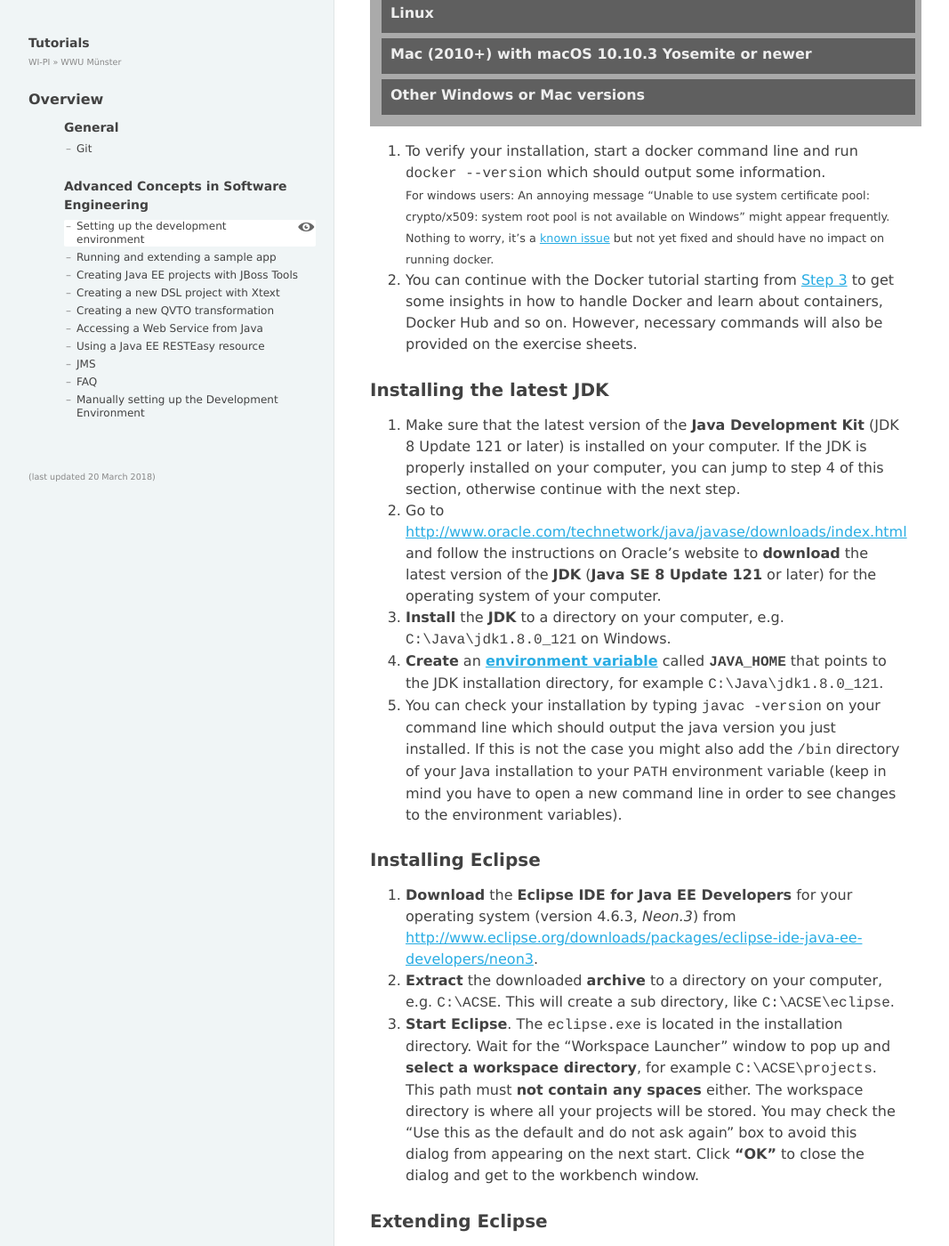
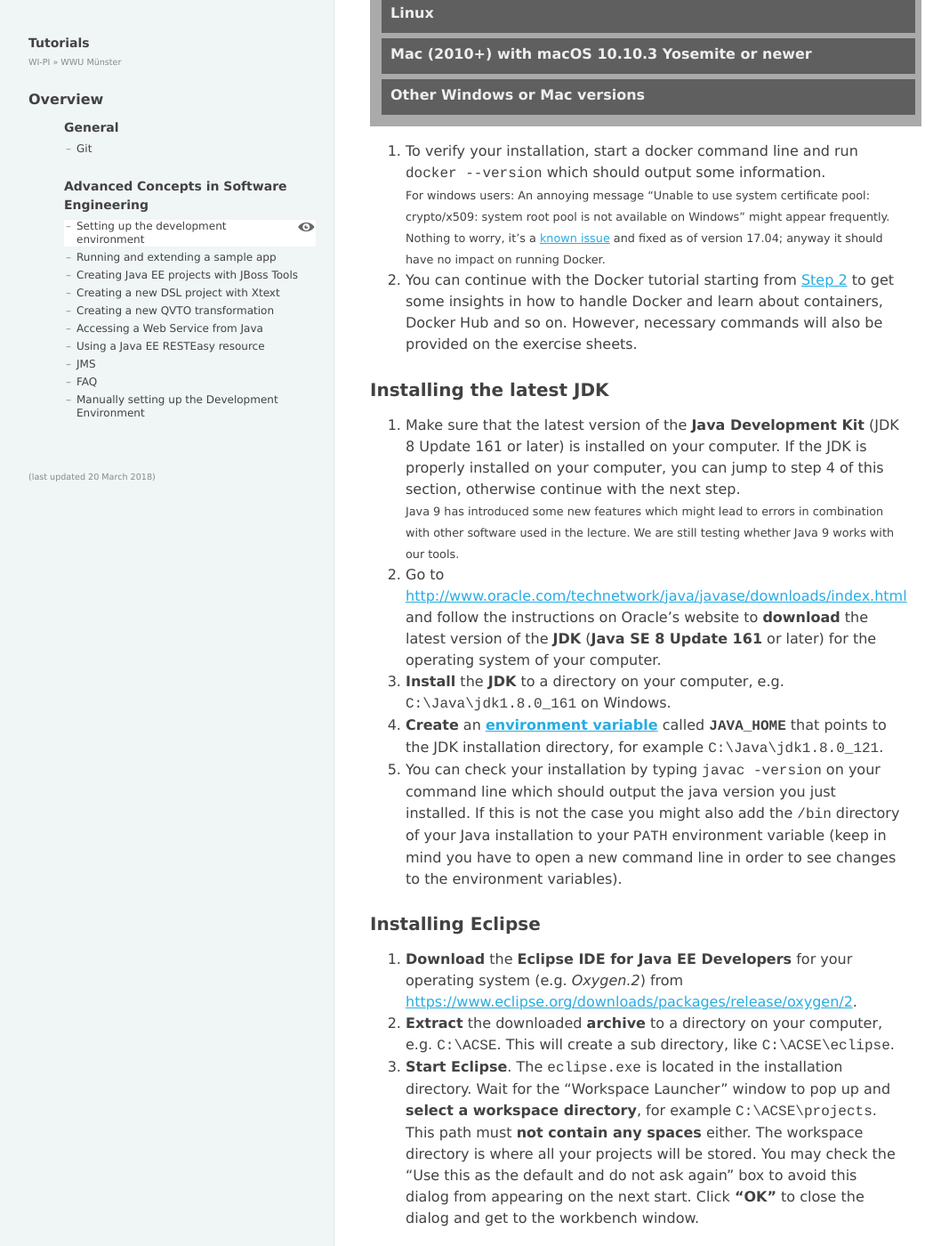
Before and after one commit to wwu-pi/tutorials, a Jekyll site: the page built from lectures/acse/010_setting_up_environment_with_docker.md, in a window 1280 px wide and 1400 px high, scrolled down 559 px. Shown: the whole window at 89% size, without its empty margins (8-1075 px from the left). Built offline with Jekyll 4.4.1, drawn with Linux system fonts in a browser that asks for light colours; some of the changed text lies outside the part shown.

Commit message:
Start updating tutorials for ACSE2018

```diff
--- a/lectures/acse/010_setting_up_environment_with_docker.md
+++ b/lectures/acse/010_setting_up_environment_with_docker.md
@@ -47,20 +47,21 @@
 </div>
 
 1. To verify your installation, start a docker command line and run ``docker --version`` which should output some information.
-<br><small>For windows users: An annoying message "Unable to use system certificate pool: crypto/x509: system root pool is not available on Windows" might appear frequently. Nothing to worry, it's a [known issue](https://github.com/docker/docker/issues/30450) but not yet fixed and should have no impact on running docker.</small>
-1. You can continue with the Docker tutorial starting from [Step 3](https://docs.docker.com/engine/getstarted/step_one/#step-3-verify-your-installation) to get some insights in how to handle Docker and learn about containers, Docker Hub and so on. However, necessary commands will also be provided on the exercise sheets.
+<br><small>For windows users: An annoying message "Unable to use system certificate pool: crypto/x509: system root pool is not available on Windows" might appear frequently. Nothing to worry, it's a [known issue](https://github.com/docker/docker/issues/30450) and fixed as of version 17.04; anyway it should have no impact on running Docker.</small>
+1. You can continue with the Docker tutorial starting from [Step 2](https://docs.docker.com/get-started/part2/) to get some insights in how to handle Docker and learn about containers, Docker Hub and so on. However, necessary commands will also be provided on the exercise sheets.
 
 ## <a id="jdk" name="jdk"></a>Installing the latest JDK
 
-1. Make sure that the latest version of the **Java Development Kit** (JDK 8 Update 121 or later) is installed on your computer. If the JDK is properly installed on your computer, you can jump to step 4 of this section, otherwise continue with the next step.
-1. Go to [http://www.oracle.com/technetwork/java/javase/downloads/index.html](http://www.oracle.com/technetwork/java/javase/downloads/index.html) and follow the instructions on Oracle's website to **download** the latest version of the **JDK** (**Java SE 8 Update 121** or later) for the operating system of your computer.
-1. **Install** the **JDK** to a directory on your computer, e.g. ``C:\Java\jdk1.8.0_121`` on Windows.
+1. Make sure that the latest version of the **Java Development Kit** (JDK 8 Update 161 or later) is installed on your computer. If the JDK is properly installed on your computer, you can jump to step 4 of this section, otherwise continue with the next step.
+<br><small>Java 9 has introduced some new features which might lead to errors in combination with other software used in the lecture. We are still testing whether Java 9 works with our tools.</small>
+1. Go to [http://www.oracle.com/technetwork/java/javase/downloads/index.html](http://www.oracle.com/technetwork/java/javase/downloads/index.html) and follow the instructions on Oracle's website to **download** the latest version of the **JDK** (**Java SE 8 Update 161** or later) for the operating system of your computer.
+1. **Install** the **JDK** to a directory on your computer, e.g. ``C:\Java\jdk1.8.0_161`` on Windows.
 1. **Create** an **[environment variable](#envvar)** called **``JAVA_HOME``** that points to the JDK installation directory, for example ``C:\Java\jdk1.8.0_121``.
 1. You can check your installation by typing ``javac -version`` on your command line which should output the java version you just installed. If this is not the case you might also add the ``/bin`` directory of your Java installation to your ``PATH`` environment variable (keep in mind you have to open a new command line in order to see changes to the environment variables).
 
 ## <a id="eclipse" name="eclipse"></a>Installing Eclipse
 
-1. **Download** the **Eclipse IDE for Java EE Developers** for your operating system (version 4.6.3, *Neon.3*) from [http://www.eclipse.org/downloads/packages/eclipse-ide-java-ee-developers/neon3](http://www.eclipse.org/downloads/packages/eclipse-ide-java-ee-developers/neon3).
+1. **Download** the **Eclipse IDE for Java EE Developers** for your operating system (e.g. *Oxygen.2*) from [https://www.eclipse.org/downloads/packages/release/oxygen/2](https://www.eclipse.org/downloads/packages/release/oxygen/2).
 1. **Extract** the downloaded **archive** to a directory on your computer, e.g. ``C:\ACSE``. This will create a sub directory, like ``C:\ACSE\eclipse``.
 1. **Start Eclipse**. The ``eclipse.exe`` is located in the installation directory. Wait for the "Workspace Launcher" window to pop up and **select a workspace directory**, for example ``C:\ACSE\projects``. This path must **not contain any spaces** either. The workspace directory is where all your projects will be stored. You may check the "Use this as the default and do not ask again" box to avoid this dialog from appearing on the next start. Click **"OK"** to close the dialog and get to the workbench window.
 
```
Also changed, not shown: other parts of lectures/acse/010_setting_up_environment_with_docker.md (+0 -1 lines).
